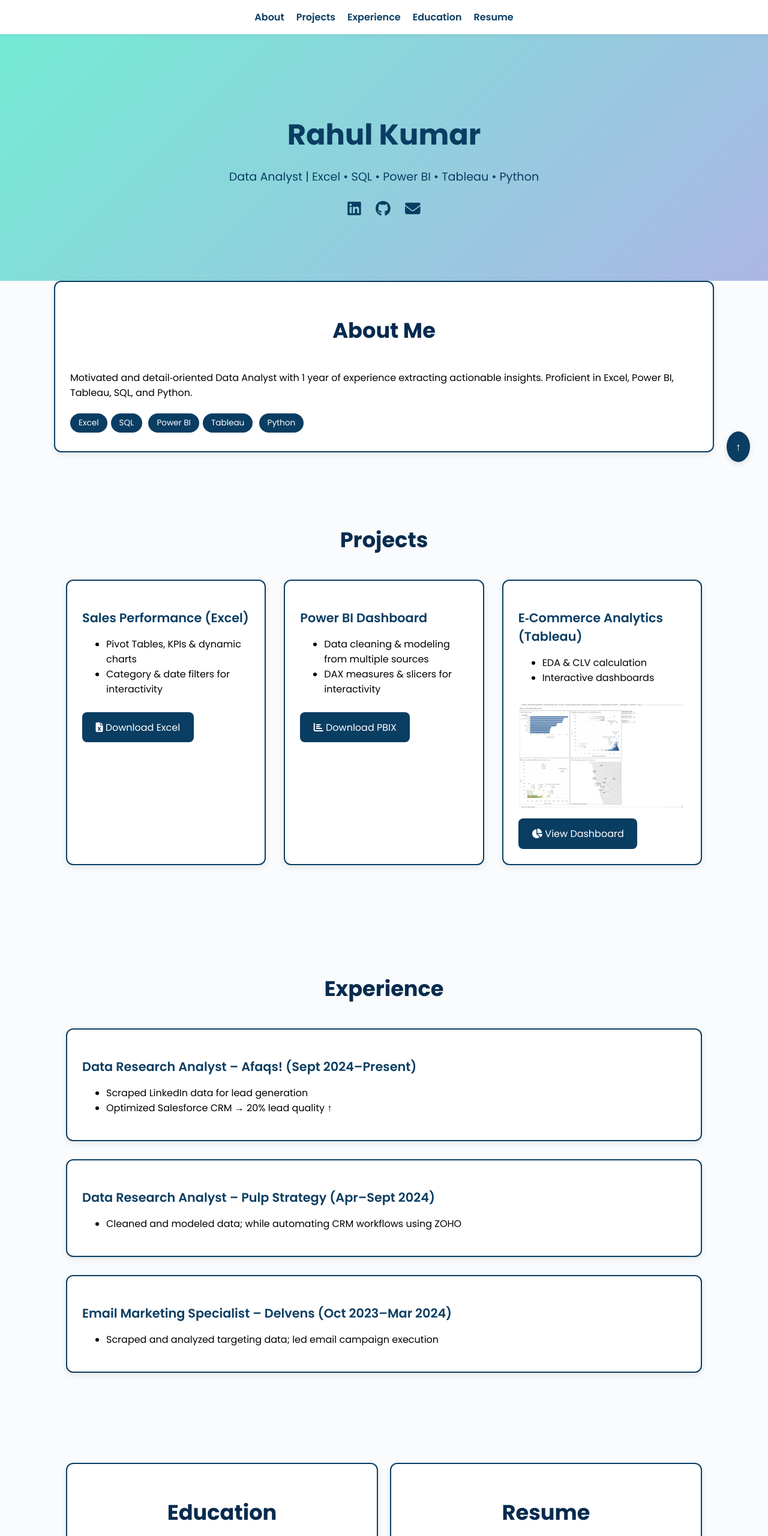
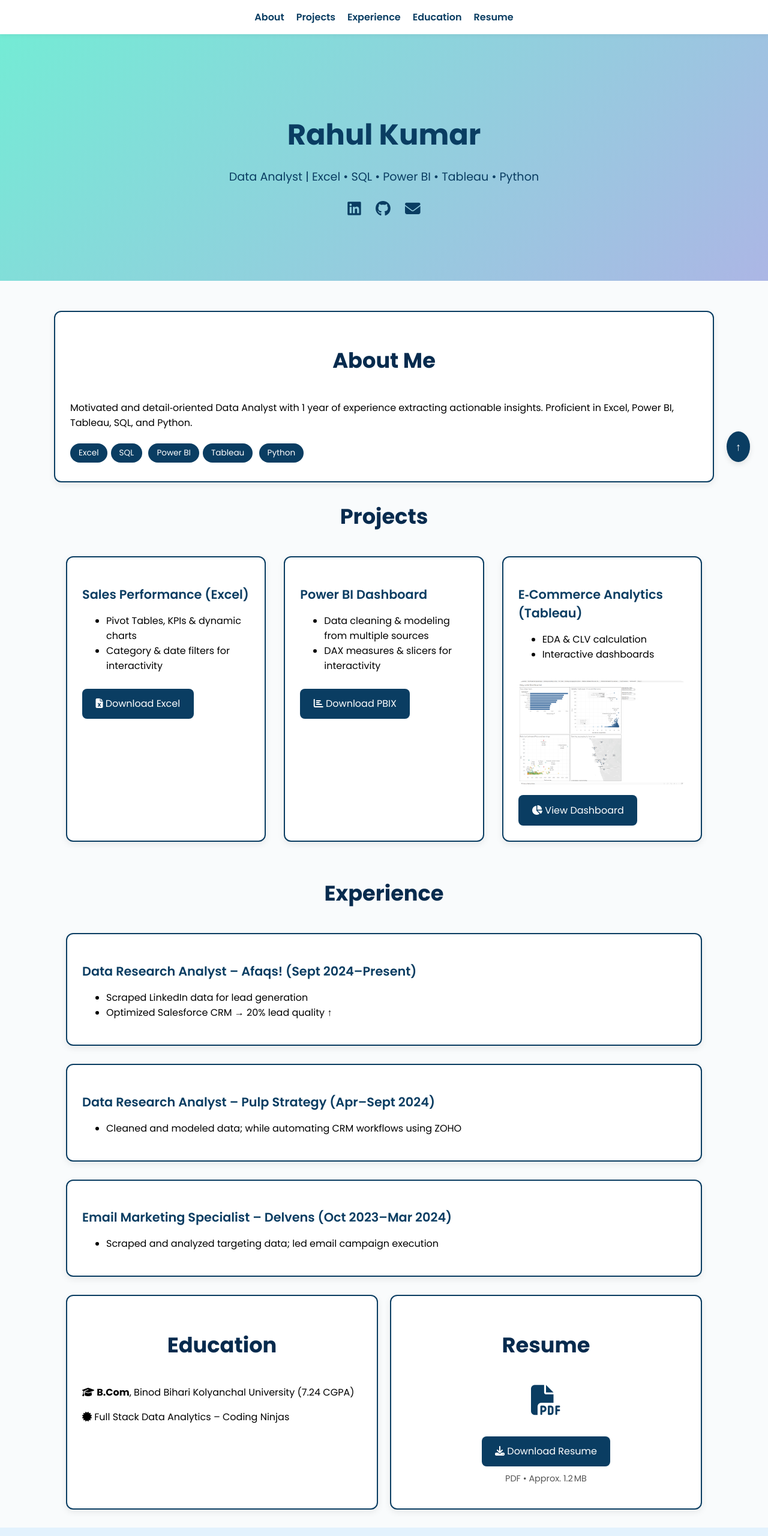
Before and after one commit to Rahulrkkr/Portfolio, a plain HTML site: page index.html in a window 1280 px wide. Shown: the top 2560 px of the page at 60% size. Drawn offline with Linux system fonts and the light colour scheme.

Commit message:
Update index.html

```diff
--- a/index.html
+++ b/index.html
@@ -97,7 +97,7 @@
       color: var(--accent);
     }
     section {
-      padding: 60px 20px;
+      padding: 0px 20px;
       max-width: 1100px;
       margin: auto;
     }
@@ -208,7 +208,7 @@
         padding: .7rem 1.2rem;
       }
       section {
-        padding: 40px 15px;
+        padding: 20px 15px;
       }
     }
   </style>
@@ -231,7 +231,7 @@
       <a href="mailto:rahulrkkr2001@gmail.com"><i class="fas fa-envelope"></i></a>
     </div>
   </header>
-  <section id="about" class="card">
+  <section id="about" class="card" style="margin-top:50px">
     <h2>About Me</h2>
     <p>Motivated and detail‑oriented Data Analyst with 1 year of experience extracting actionable insights. Proficient in Excel, Power BI, Tableau, SQL, and Python.</p>
     <div>
@@ -266,7 +266,7 @@
           <li>EDA & CLV calculation</li>
           <li>Interactive dashboards</li>
         </ul>
-        <img src="https://github.com/Rahulrkkr/Portfolio/blob/main/Screenshot%20(1).png" alt="Tableau Dashboard">
+        <img src="https://raw.githubusercontent.com/Rahulrkkr/Portfolio/refs/heads/main/Screenshot%20(1).png" alt="Tableau Dashboard">
         <a class="btn" href="https://public.tableau.com/app/profile/rahul.kumar2075" target="_blank">
           <i class="fas fa-chart-pie"></i> View Dashboard
         </a>
@@ -305,7 +305,7 @@
     </div>
     <div id="resume" style="flex:1 1 45%; min-width:280px; text-align:center;" class="card">
       <h2>Resume</h2>
-      <i class="fas fa-file-pdf" style="font-size:50px; color: var(--primary); margin-bottom:10px;"></i>
+      <p><i class="fas fa-file-pdf" style="font-size:50px; color: var(--primary); margin-bottom:10px;"></i></p>
       <a class="btn" href="Rahul_Data_Resume.pdf" download><i class="fas fa-download"></i> Download Resume</a>
       <p style="font-size:.9em; color:#555; margin-top:10px;">PDF • Approx. 1.2 MB</p>
     </div>
```
